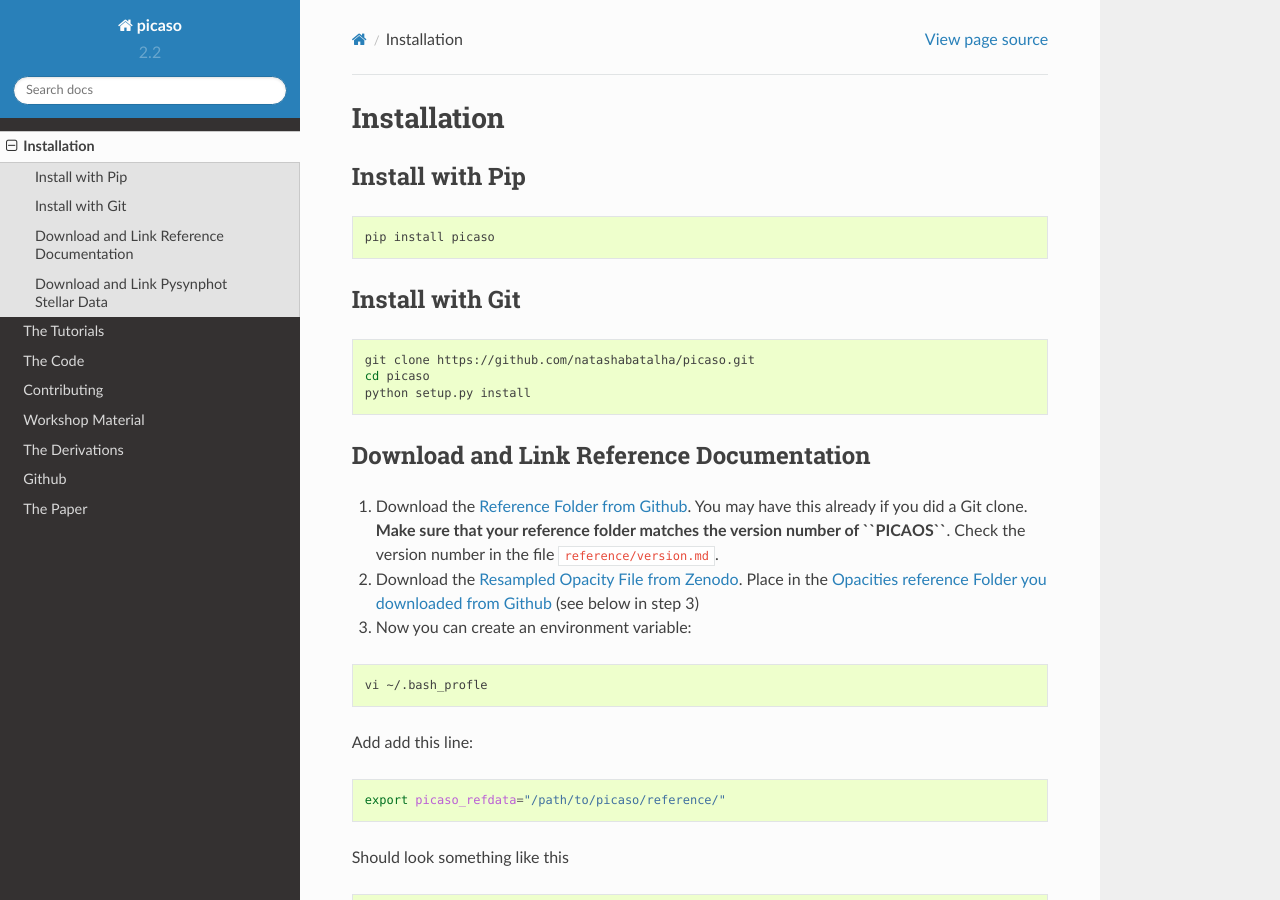
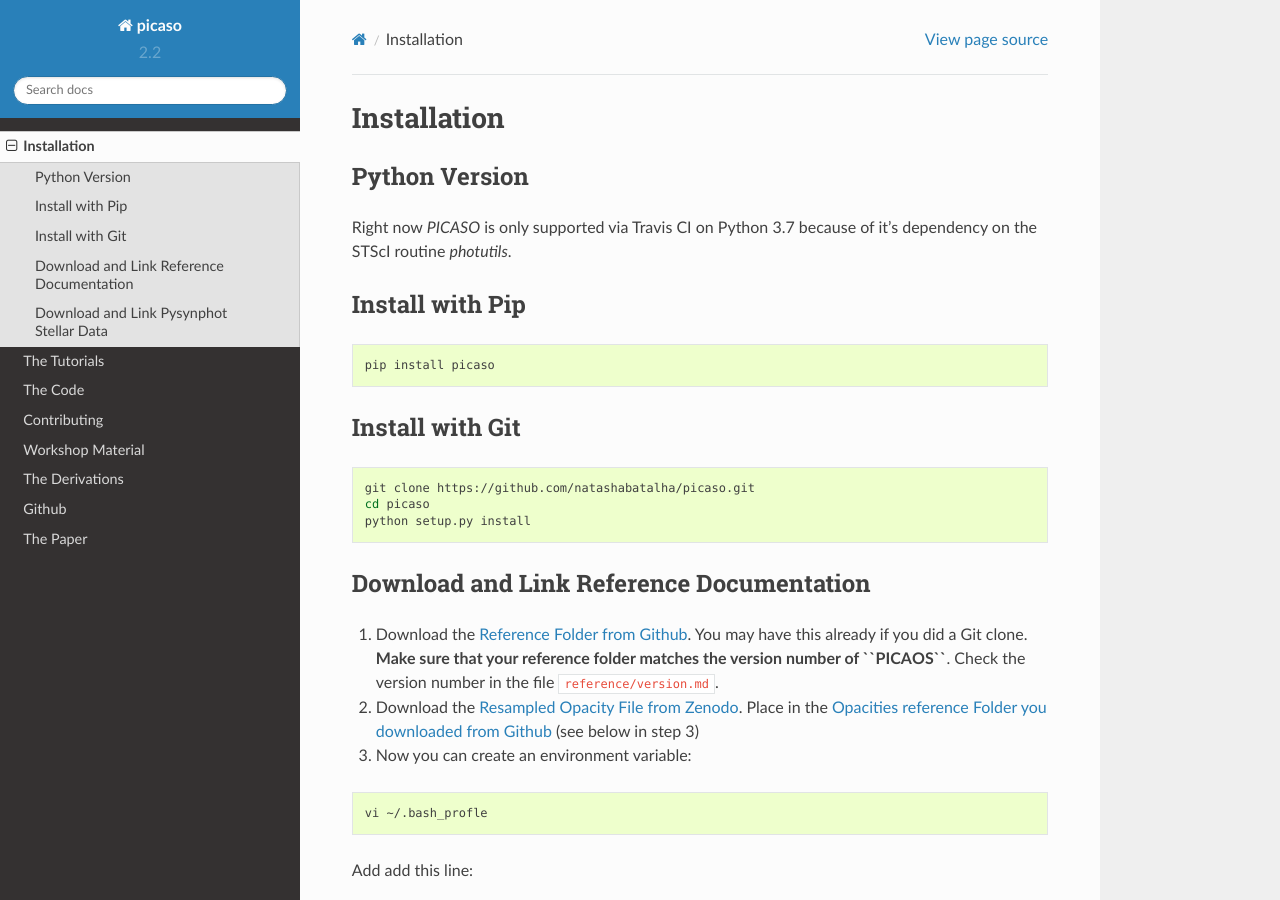
Before and after one commit to natashabatalha/picaso, a Sphinx documentation site: the page built from docs/installation.rst, in a window 1280 px wide and 900 px high. Built offline with Sphinx 7.4.7 and the Read the Docs theme 2.0.0, drawn with Linux system fonts in a browser that asks for light colours; pages that are not in the unit, such as notebooks, are missing from menus.

Commit message:
py v to install page

```diff
--- a/docs/installation.rst
+++ b/docs/installation.rst
@@ -1,5 +1,10 @@
 Installation
 ============
+
+Python Version
+--------------
+
+Right now `PICASO` is only supported via Travis CI on Python 3.7 because of it's dependency on the STScI routine `photutils`.
 
 Install with Pip
 ----------------
```
